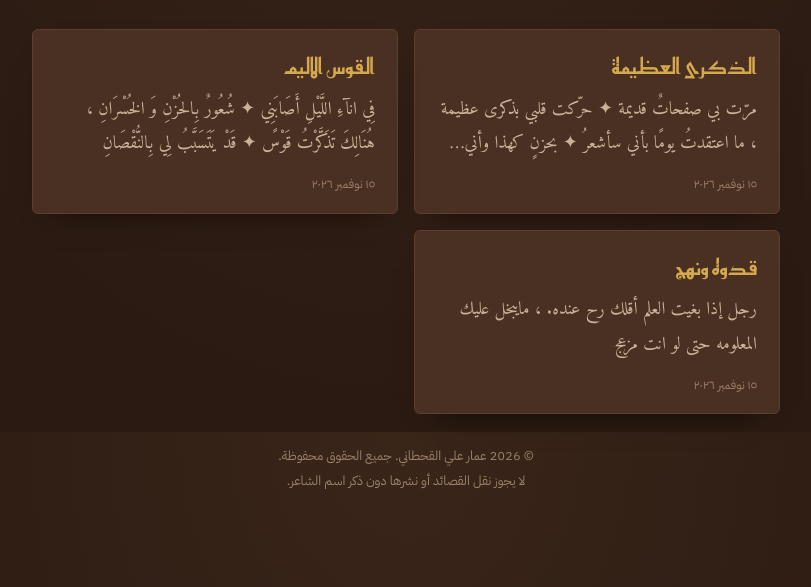
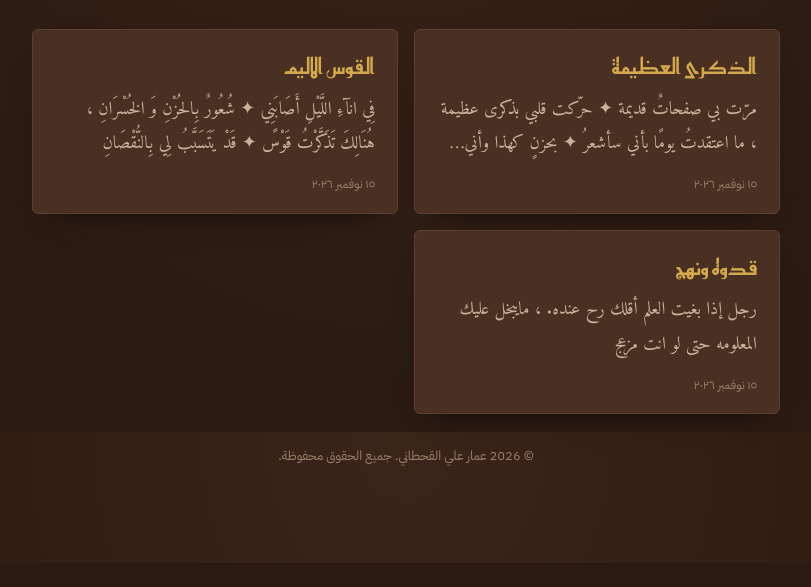
Before and after one commit to amar1010900/diwani, a plain HTML site: page index.html in a window 1280 px wide. Shown: the part 368-955 px from the top of the page, without its empty margins (234-1045 px from the left). After the commit the page ends 931 px from the top, so only its background shows below. Drawn offline with Linux system fonts and the light colour scheme; a web font is replaced by a local one.

Commit message:
حذف سطر منع النقل من التذييل
Co-Authored-By: Claude Opus 5.5 <noreply@anthropic.com>

```diff
--- a/index.html
+++ b/index.html
@@ -442,7 +442,7 @@ footer{text-align:center;font-size:13px;color:var(--ink-faint)}
     else if(r.view==='login')h+=loginView();
     else if(r.view==='poem')h+=poemView(r.id);
     else h+=masthead()+indexView();
-    h+='<footer class="rights"><span>© '+new Date().getFullYear()+' '+esc(AUTHOR)+'. جميع الحقوق محفوظة.</span><span>لا يجوز نقل القصائد أو نشرها دون ذكر اسم الشاعر.</span></footer>';
+    h+='<footer class="rights"><span>© '+new Date().getFullYear()+' '+esc(AUTHOR)+'. جميع الحقوق محفوظة.</span></footer>';
     var a=document.activeElement, keep=a&&a.id==='q'?[a.selectionStart,a.selectionEnd]:null;
     root.innerHTML=h;
     if(keep){var q=document.getElementById('q');if(q){q.focus();q.setSelectionRange(keep[0],keep[1])}}
```
